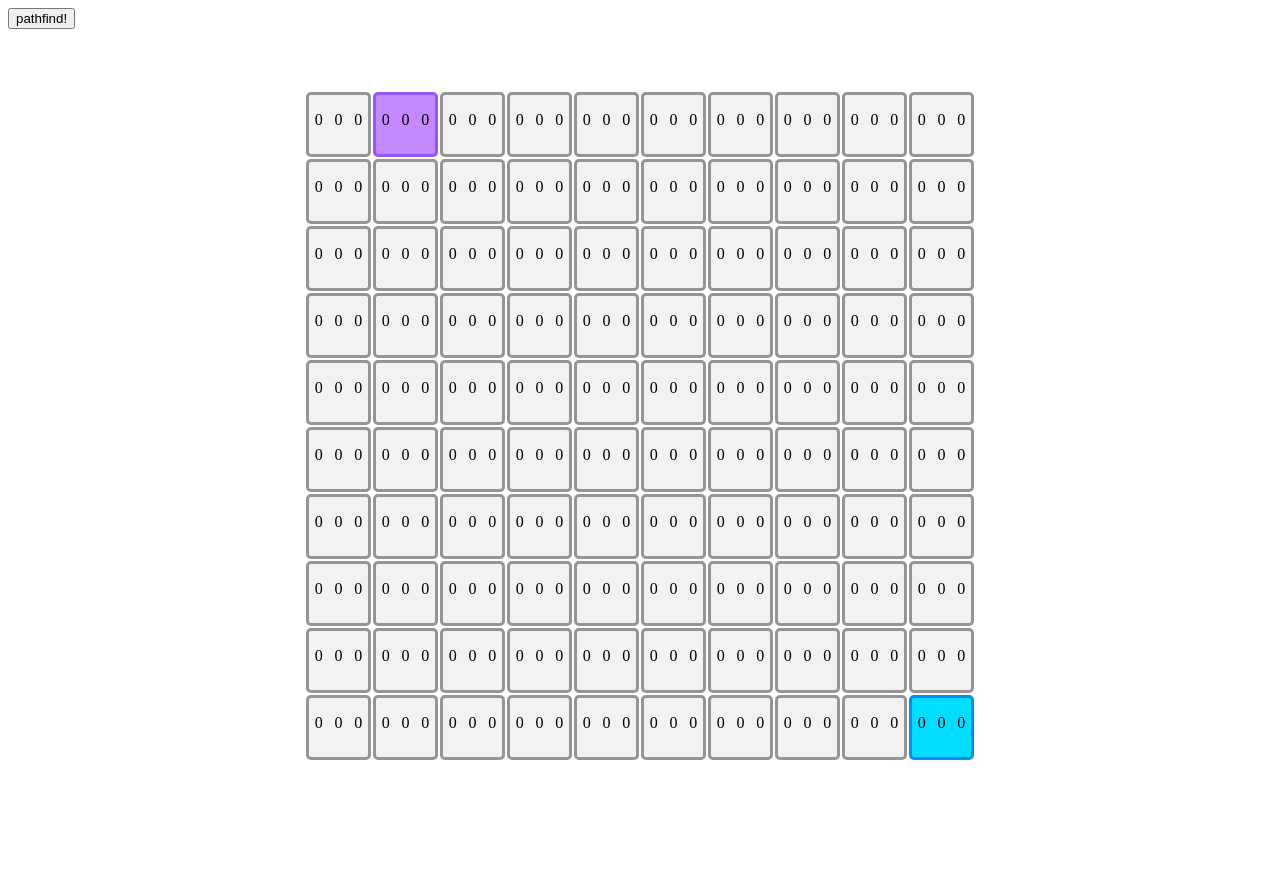
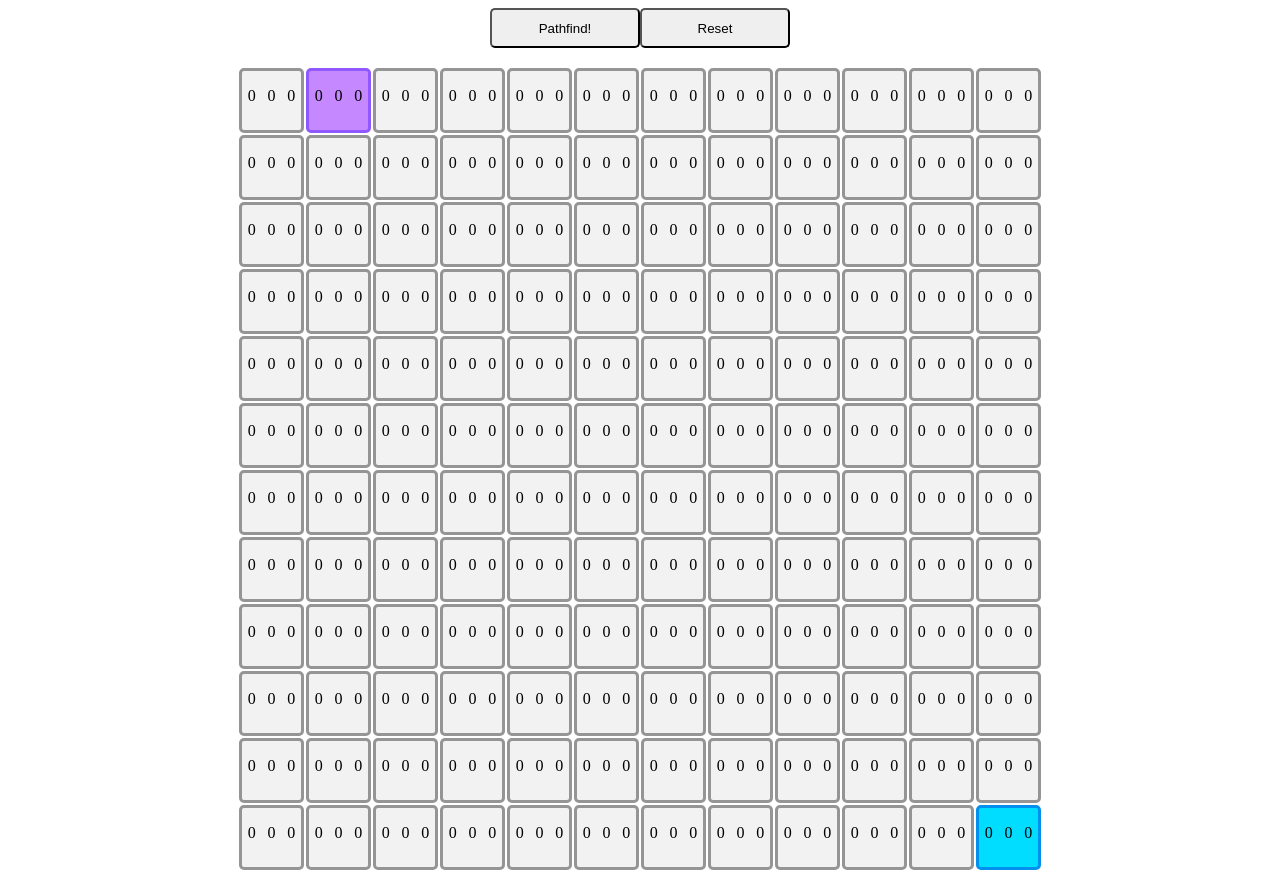
Before and after one commit to AGuyNamedC-Los/pathfinder_interactive, a PHP site: page / in a window 1280 px wide. Before the commit the page ends 760 px from the top, so only its background shows below. Run offline with PHP 8.4, Linux system fonts and the light colour scheme; some libraries are stand-ins or nearby versions.

Commit message:
added a reset button

```diff
--- a/a-star.css
+++ b/a-star.css
@@ -1,9 +1,18 @@
+nav {
+    display: flex;
+    justify-content: center;
+}
+
+nav button {
+    border-radius: 5px;
+    width: 150px;
+    height: 40px;
+}
+
 #grid-container {
-    padding-top: 5%;
+    padding-top: 20px;
     display: grid;
     justify-content: center;
-    /* grid-template-columns: repeat(10, 65px);
-    grid-template-rows: repeat(10, 65px); */
     grid-gap: 2px;
 }
 
--- a/home.html
+++ b/home.html
@@ -17,12 +17,15 @@
     </head>
     <body>
         <main>
-            <button onclick="a_star()">pathfind!</button>
+            <nav>
+                <button onclick="a_star()">Pathfind!</button>
+                <button onclick="resetGraph()">Reset</button>
+            </nav>
             <div id="grid-container" onmouseup="stopPainting()"></div>
         </main>
         <script>
-            var gridColumnSize = 10;
-            var gridRowSize = 10;
+            var gridColumnSize = 12;
+            var gridRowSize = 12;
             var gridArray = [];
             var startSquare = [];
             var goalSquare = [];
@@ -41,12 +44,12 @@
 
             for(i = 0; i < gridRowSize; i++) {
                 for(j = 0; j < gridColumnSize; j++) {
-                    gridArray.push({"index": (i*10)+j, "position": {"row": j, "col": i}, "state": blank, "parent": "", "startDistance": 0, "goalDistance": 0, "total": 0});
+                    gridArray.push({"index": (i*gridRowSize)+j, "position": {"row": j, "col": i}, "state": blank, "parent": "", "startDistance": 0, "goalDistance": 0, "total": 0});
                 }
             }
 
             // setting the initial start and goal node
-            gridArray[99].state = start;
+            gridArray[gridArray.length-1].state = start;
             gridArray[1].state = goal;
 
             for(i = 0; i < gridRowSize * gridColumnSize; i++) {
@@ -78,6 +81,21 @@
             }
 
             showSquareCosts();
+
+            function resetGraph() {
+                gridArray.length = 0;
+
+                for(i = 0; i < gridRowSize; i++) {
+                    for(j = 0; j < gridColumnSize; j++) {
+                        gridArray.push({"index": (i*gridRowSize)+j, "position": {"row": j, "col": i}, "state": blank, "parent": "", "startDistance": 0, "goalDistance": 0, "total": 0});
+                    }
+                }
+                gridArray[gridArray.length-1].state = start;
+                gridArray[1].state = goal;
+                showSquareCosts();
+
+                unexploredSquares.length = 0;
+            }
 
             function changeSquare(index) {
                 console.log(index);
@@ -562,7 +580,6 @@
                     newGrid.children[currSquare.index].style.borderColor = "#FF505F";
 
                     setSurroundingSquares(getSquare(currSquare.position.row, currSquare.position.col));
-                    //showSquareCosts();
 
                     // remove current square from unexplored array
                     for(i = 0; i < unexploredSquares.length; i++) {
```
Also changed, not shown: other parts of a-star.css (+0 -40 lines).
